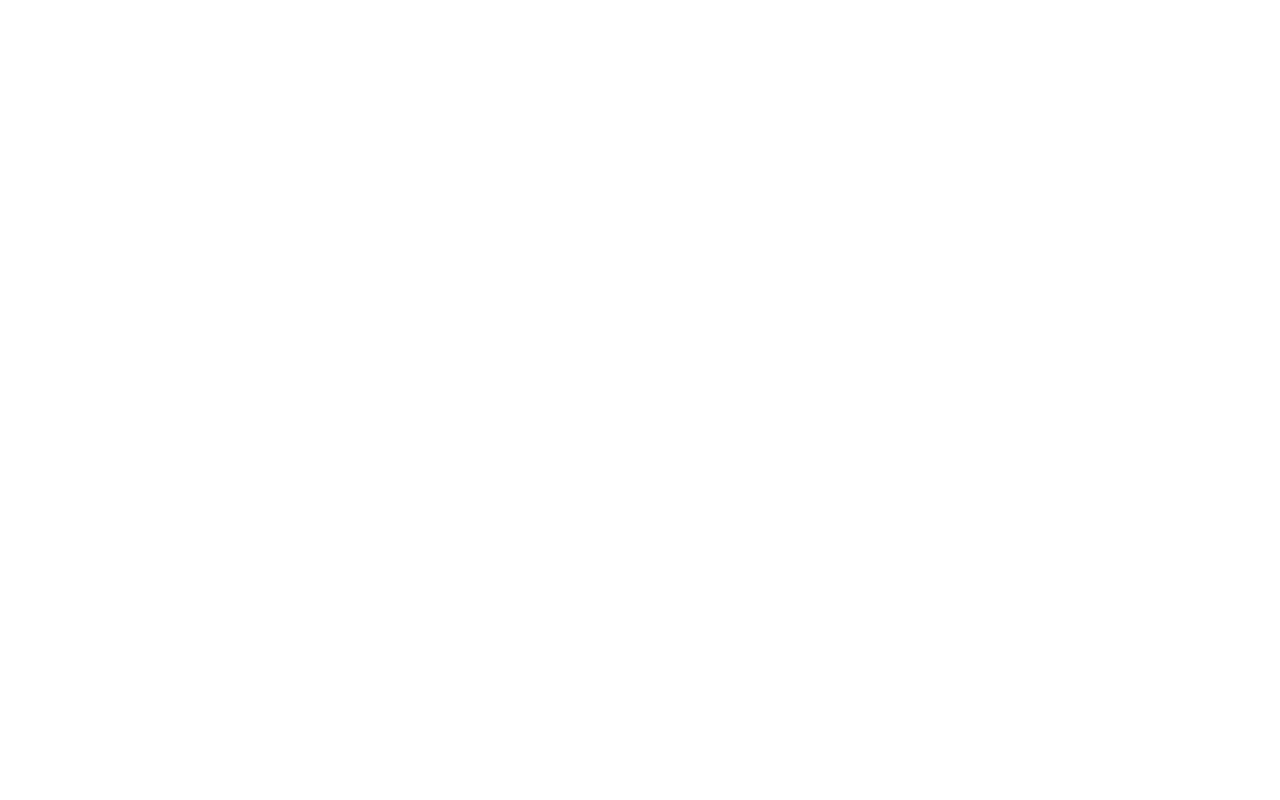
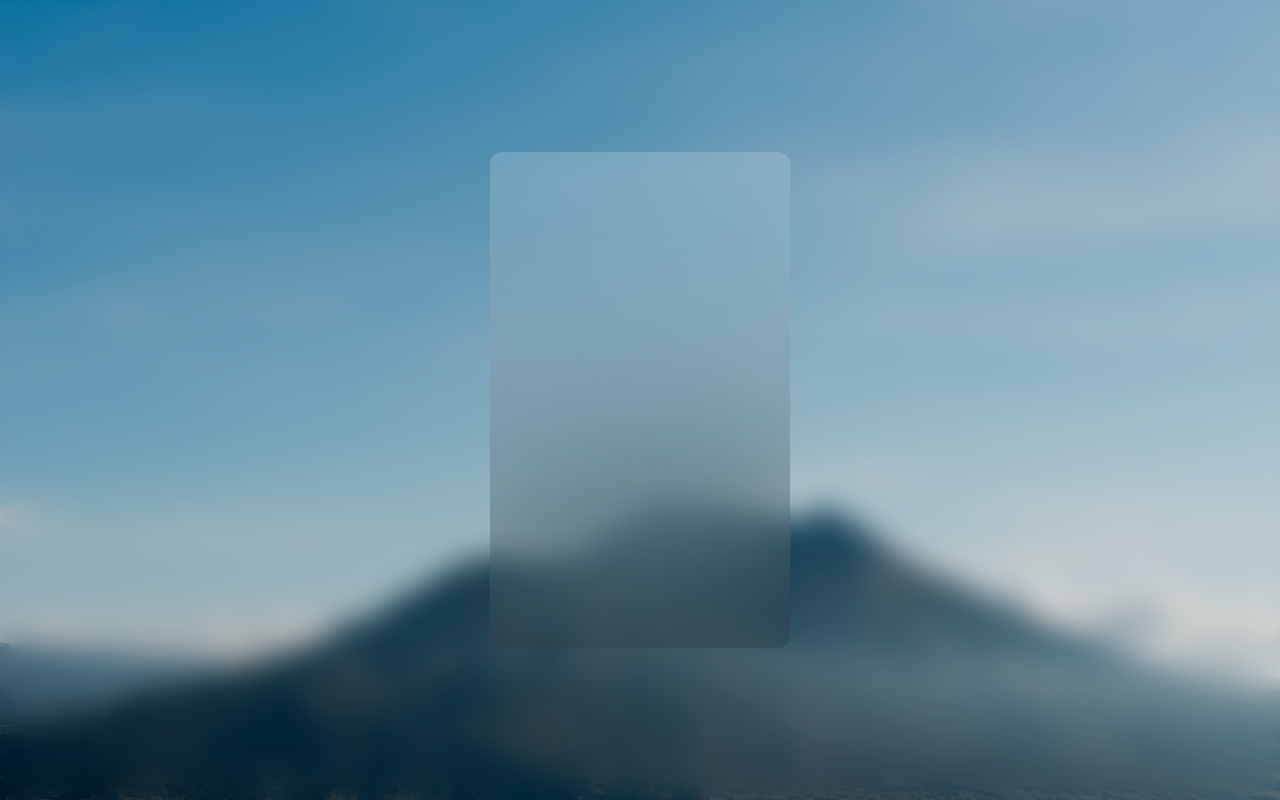
Before and after one commit to theguylex/PRODIGY_WD_05, a plain HTML site: page index.html in a window 1280 px wide. Drawn offline with Linux system fonts and the light colour scheme.

Commit message:
body-background style

```diff
--- a/index.html
+++ b/index.html
@@ -4,8 +4,12 @@
     <meta charset="UTF-8">
     <meta name="viewport" content="width=device-width, initial-scale=1.0">
     <title>WeatherApp</title>
+    <link rel="stylesheet" href="style.css">
 </head>
 <body>
+    <main class="main-container">
+
+    </main>
     <script src="script.js"></script>
 </body>
 </html>
--- a/style.css
+++ b/style.css
@@ -0,0 +1,41 @@
+@import url('https://fonts.googleapis.com/css2?family=Poppins:ital,wght@0,200;0,300;0,400;0,500;0,600;0,700;0,800;0,900;1,100;1,200;1,300;1,400;1,500;1,600;1,700;1,800;1,900&display=swap');
+
+* {
+    margin: 0;
+    padding: 0;
+    box-sizing: border-box;
+    font-family: "Poppins", sans-serif;
+    color: white;
+}
+
+body {
+    background: url(assets/bg.jpg);
+    width: 100%;
+    height: 100dvh;
+    background-size: cover;
+    background-position: center;
+    display: flex;
+    align-items: center;
+    justify-content: center;
+}
+
+body::before {
+    content: "";
+    position: absolute;
+    width: 100%;
+    height: 100dvh;
+    background: rgba(0, 0, 0, 0.15);
+    -webkit-backdrop-filter: blur(15px);
+    backdrop-filter: blur(15px);
+}
+
+.main-container {
+    /* border: solid; */
+    width: 300px;
+    height: 496px;
+    z-index: 1;
+    background: linear-gradient(to top, rgb(0, 0, 0, 0.15), rgb(255, 255, 255, 0.15));
+    border-radius: 12px;
+    -webkit-backdrop-filter: blur(100px);
+    backdrop-filter: blur(100px);
+}
```
Also changed, not shown: assets/bg.jpg (renamed from assets/assets/bg.jpg), assets/message/not-found.png (renamed from assets/assets/message/not-found.png), assets/message/search-city.png (renamed from assets/assets/message/search-city.png), assets/weather/atmosphere.svg (renamed from assets/assets/weather/atmosphere.svg), assets/weather/clear.svg (renamed from assets/assets/weather/clear.svg), assets/weather/clouds.svg (renamed from assets/assets/weather/clouds.svg), assets/weather/drizzle.svg (renamed from assets/assets/weather/drizzle.svg), assets/weather/rain.svg (renamed from assets/assets/weather/rain.svg), assets/weather/snow.svg (renamed from assets/assets/weather/snow.svg), assets/weather/thunderstorm.svg (renamed from assets/assets/weather/thunderstorm.svg).
